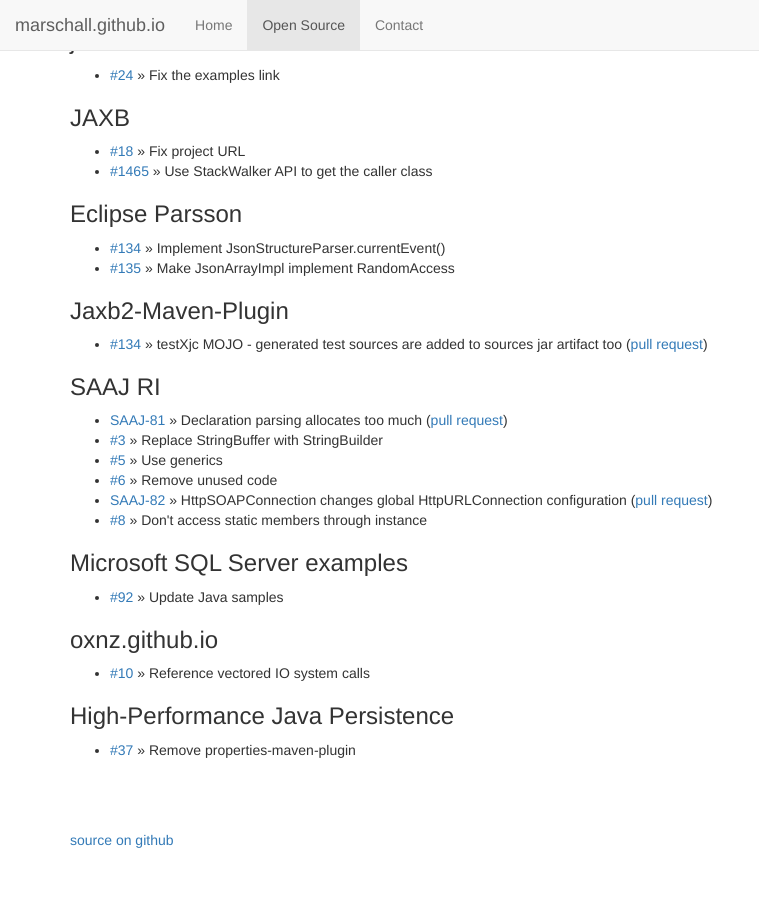
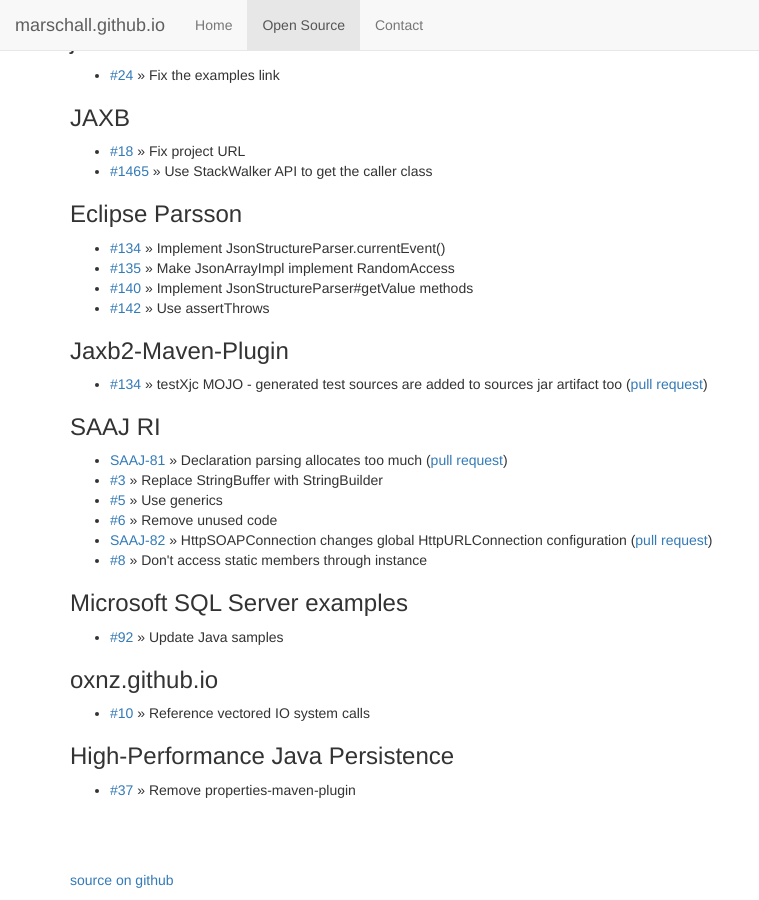
Before and after one commit to marschall/marschall.github.com, a Jekyll site: the page built from open-source.html, in a window 1280 px wide and 900 px high, scrolled down 12766 px. Shown: the whole window, without its empty margins (0-759 px from the left). Built offline with Jekyll 4.4.1, drawn with Linux system fonts in a browser that asks for light colours; before the commit the page ends 13626 px from its top, so only the background shows below that.

Commit message:
add more parsson prs

```diff
--- a/open-source.html
+++ b/open-source.html
@@ -721,6 +721,8 @@
 <ul>
   <li><a href="https://github.com/eclipse-ee4j/parsson/pull/134">#134</a> &raquo; Implement JsonStructureParser.currentEvent()</li>
   <li><a href="https://github.com/eclipse-ee4j/parsson/pull/135">#135</a> &raquo; Make JsonArrayImpl implement RandomAccess</li>
+  <li><a href="https://github.com/eclipse-ee4j/parsson/pull/140">#140</a> &raquo; Implement JsonStructureParser#getValue methods</li>
+  <li><a href="https://github.com/eclipse-ee4j/parsson/pull/142">#142</a> &raquo; Use assertThrows</li>
 </ul>
 <h3>Jaxb2-Maven-Plugin</h3>
 <ul>
```
